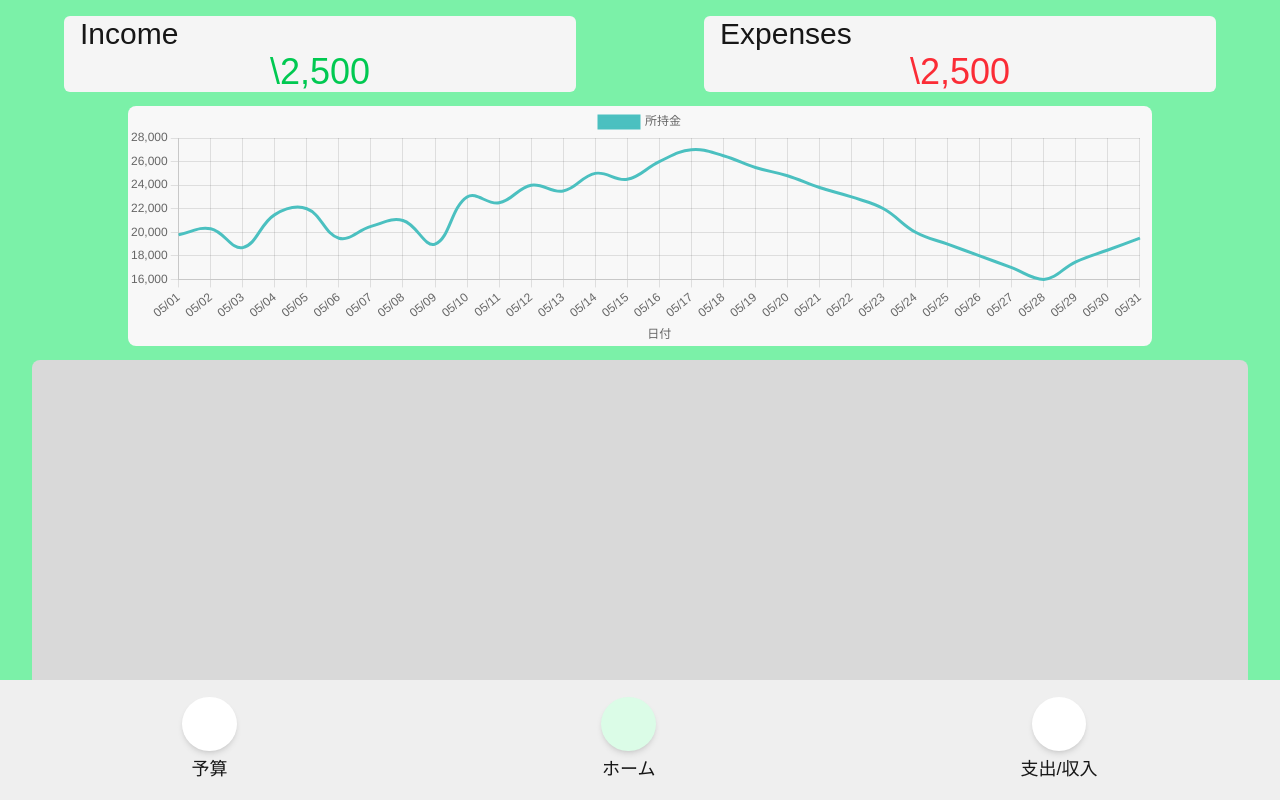
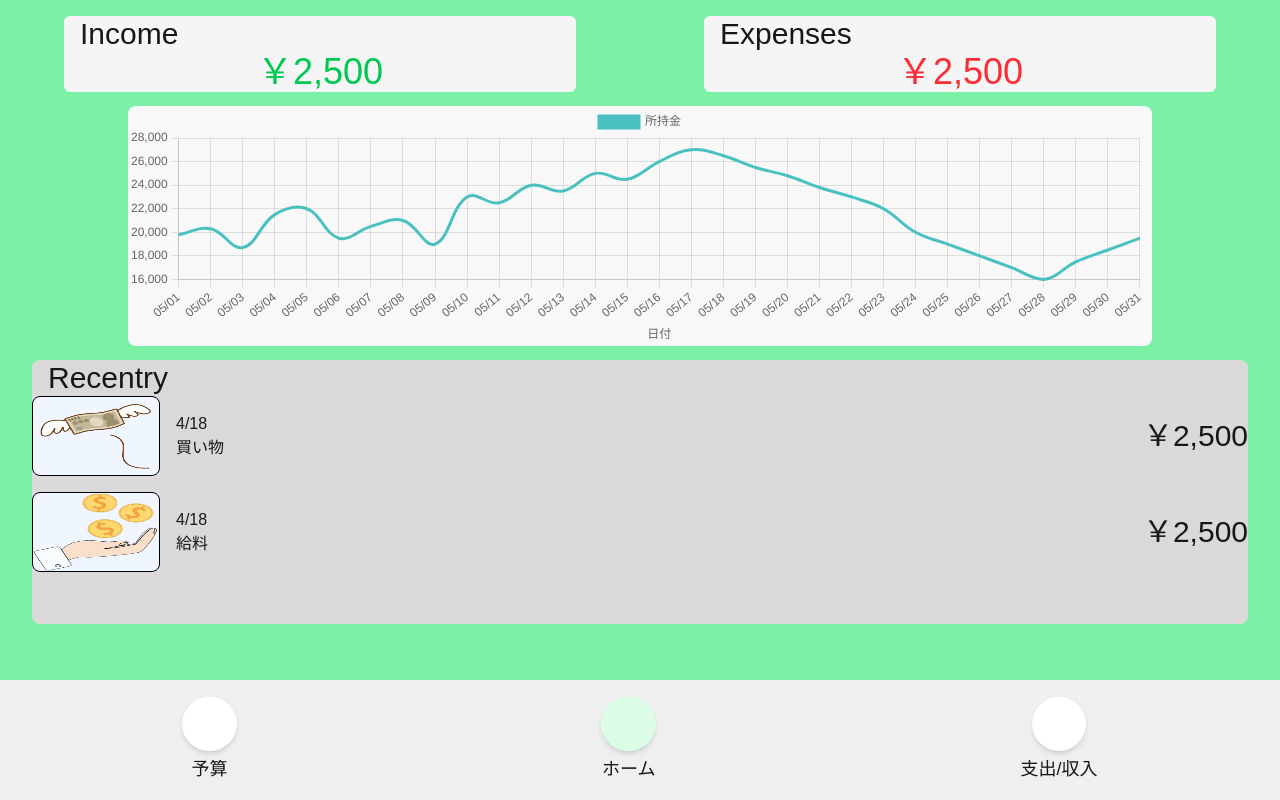
Before and after one commit to CA01971028/household_front, a Next.js app: page /home in a window 1280 px wide. Built offline with nearby package versions, Linux system fonts and the light colour scheme; some icons are missing.

Commit message:
ホーム画面にお金の流れを簡易的に表示

```diff
--- a/src/app/home/page.tsx
+++ b/src/app/home/page.tsx
@@ -1,6 +1,6 @@
 import ButtonIcon from "@/components/ButtonIcon";
 import Glaf from "../../components/Glaf"
-
+import Cards from "../../components/Cards"
 
 const page = () => {
     return (
@@ -9,11 +9,11 @@ const page = () => {
                 <div className="flex flex-row justify-around pt-4">
                     <div className="w-[48vw] md:w-[40vw] rounded-md flex flex-col" style={{backgroundColor:'rgba(245, 245, 245, 1)'}}>
                         <div className="text-2xl md:text-3xl pl-4">Income</div>
-                        <div className="text-3xl md:text-4xl self-center text-green-500">\2,500</div>
+                        <div className="text-3xl md:text-4xl self-center text-green-500">￥2,500</div>
                     </div>
                     <div className="w-[48vw] md:w-[40vw] rounded-md flex flex-col" style={{backgroundColor:'rgba(245, 245, 245, 1)'}}>
                         <div className="text-2xl md:text-3xl pl-4">Expenses</div>
-                        <div className="text-3xl md:text-4xl self-center text-red-500">\2,500</div>
+                        <div className="text-3xl md:text-4xl self-center text-red-500">￥2,500</div>
                     </div>
                 </div>
             </div>
@@ -21,7 +21,13 @@ const page = () => {
             <div className="w-[80vw] h-[30svh] mt-3.5 mx-auto rounded-lg " style={{backgroundColor:'rgba(248, 248, 248, 1)'}}>
                 <Glaf/>
             </div>
-            <div className="w-[95vw] h-[36svh] md:h-[43svh] mt-3.5 mx-auto rounded-lg" style={{backgroundColor:'rgba(217, 217, 217, 1)'}}></div>
+
+            <div className="w-[95vw] h-[35svh] md:h-[33svh] mt-3.5 mx-auto rounded-lg" style={{backgroundColor:'rgba(217, 217, 217, 1)'}}>
+                <div className="flex flex-col">
+                    <div className="text-3xl ml-4">Recentry</div>
+                    <Cards/>
+                </div>
+            </div>
 
             <div className="absolute w-screen bottom-0 h-[15svh]" style={{ backgroundColor: 'rgba(239, 239, 239, 1)' }}>
                 <ButtonIcon name = {"home"}/>
--- a/src/components/ButtonIcon.tsx
+++ b/src/components/ButtonIcon.tsx
@@ -1,6 +1,7 @@
 import HomeIcon from '@mui/icons-material/Home';
 import SavingsIcon from '@mui/icons-material/Savings';
 import AccountBalanceWalletIcon from '@mui/icons-material/AccountBalanceWallet';
+import Link from 'next/link';
 
 type ButtonIconProps = {
     name: string;
@@ -9,24 +10,31 @@ type ButtonIconProps = {
 const ButtonIcon = ({name}:ButtonIconProps) => {
     return (
                 <div className="flex flex-row justify-around items-center h-[15svh]">
+                    <Link href="/budget">
                         <div className="flex flex-col items-center">
                             <button className={`rounded-full ${name === "budget" ? "bg-green-100":"bg-white"} shadow-md hover:bg-green-100 transition-colors duration-200 size-[3.4rem]`}>
                                 <SavingsIcon className="text-green-600 hover:text-green-800 transition-colors duration-200" fontSize="large" />
                                 </button>
                             <div className="text-lg mt-1">予算</div>
                         </div>
+                    </Link>
+                    <Link href="/home">
                         <div className="flex flex-col items-center">
                             <button className={`rounded-full ${name === "home" ? "bg-green-100":"bg-white"} shadow-md hover:bg-green-100 transition-colors duration-200 size-[3.4rem]`}>
                             <HomeIcon className="text-green-600 hover:text-green-800 transition-colors duration-200" fontSize="large" />
                             </button>
                             <div className="text-lg mt-1">ホーム</div>
                         </div>
+                    </Link>
+                    <Link href="/flow">
                         <div className="flex flex-col items-center">
                             <button className={`rounded-full ${name === "flow" ? "bg-green-100":"bg-white"} shadow-md hover:bg-green-100 transition-colors duration-200 size-[3.4rem]`}>
                             <AccountBalanceWalletIcon className="text-green-600 hover:text-green-800 transition-colors duration-200" fontSize="large" />
                             </button>
                             <div className="text-lg mt-1">支出/収入</div>
                         </div>
+                    </Link>
+
                 </div>
     );
 }
--- /dev/null
+++ b/src/components/CardItem.tsx
@@ -0,0 +1,26 @@
+// components/CardItem.tsx
+import Image from 'next/image';
+
+interface CardItemProps {
+  date: string;
+  label: string;
+  amount: string;
+  image: string;
+}
+
+const CardItem = ({ date, label, amount, image }: CardItemProps) => (
+  <div className="flex items-center gap-4 mb-4">
+    <Image
+      src={image}
+      alt={`${label}アイコン`}
+      className="w-[10vw] h-[10svh] bg-blue-50 rounded-lg border border-black"
+    />
+    <div className="flex flex-col">
+      <div>{date}</div>
+      <div>{label}</div>
+    </div>
+    <div className="text-3xl ml-auto">{amount}</div>
+  </div>
+);
+
+export default CardItem;
--- /dev/null
+++ b/src/components/Cards.tsx
@@ -0,0 +1,15 @@
+// components/Cards.tsx
+import flyManey from '../../public/flyManey.png';
+import getmaney from '../../public/getmaney.png';
+import CardItem from './CardItem';
+
+const Cards = () => {
+  return (
+    <div className="flex flex-col">
+      <CardItem date="4/18" label="買い物" amount="￥2,500" image={flyManey} />
+      <CardItem date="4/18" label="給料" amount="￥2,500" image={getmaney} />
+    </div>
+  );
+};
+
+export default Cards;
```
Also changed, not shown: public/flyManey.png (added), public/getmaney.png (added). Lines whose indentation alone changed are shown as unchanged.
